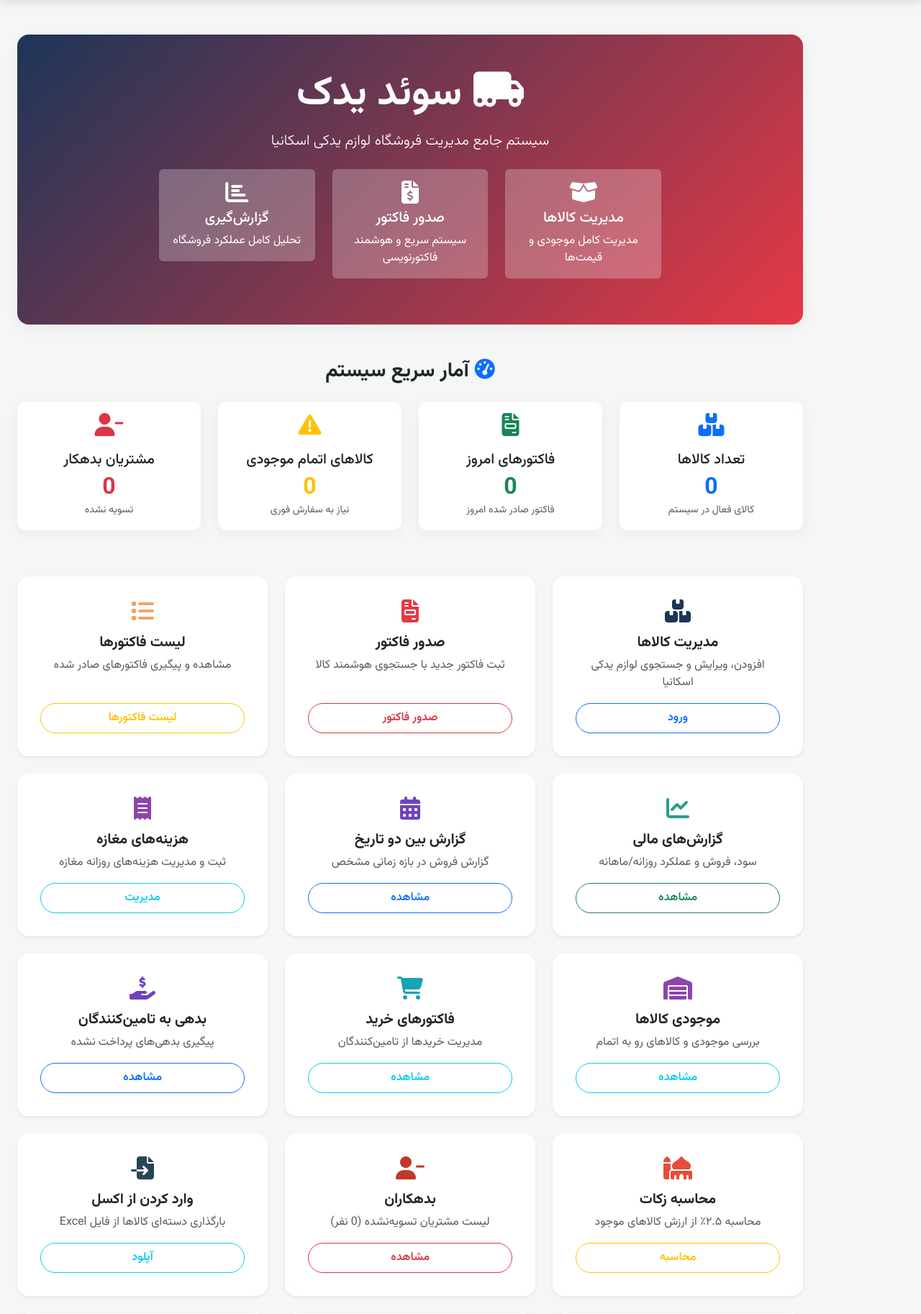
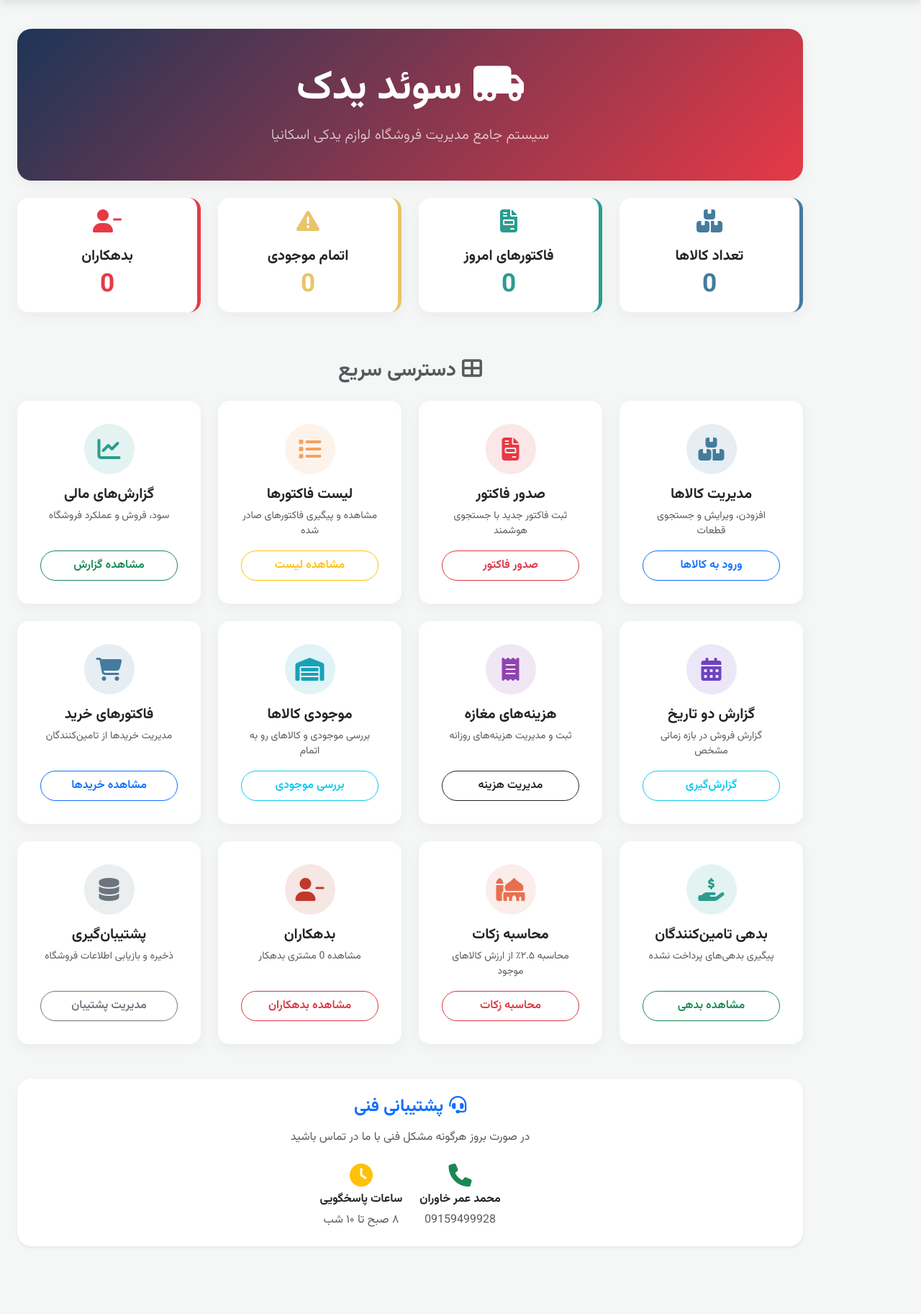
Before and after one commit to irancell939-dotcom/swed_yadak, a Flask app: template templates/index.html in a window 1280 px wide. Shown: the part 72-1898 px from the top of the page at 72% size. Run offline with Flask 3, Linux system fonts and the light colour scheme; the template is opened without the code that fills it, so the values that code supplies are empty; parts of the project's set-up code (start-up, migrations or seed data) failed here and were passed over; some libraries are stand-ins or nearby versions.

Commit message:
Update index.html

```diff
--- a/templates/index.html
+++ b/templates/index.html
@@ -1,167 +1,125 @@
 {% extends "base.html" %}
 {% block title %}خانه - سوئد یدک{% endblock %}
 {% block content %}
-<div class="container py-4" dir="rtl">
+<div class="container py-3" dir="rtl">
+
     <!-- هدر خوش‌آمدگویی -->
-    <div class="row mb-5">
+    <div class="row mb-4">
         <div class="col-12">
-            <div class="card bg-gradient-primary text-white">
+            <div class="card text-white" style="background: linear-gradient(135deg, #1d3557 0%, #e63946 100%); border-radius: 20px;">
                 <div class="card-body text-center py-5">
                     <h1 class="display-4 fw-bold mb-3">
                         <i class="fas fa-truck-moving me-3"></i>سوئد یدک
                     </h1>
-                    <p class="lead mb-4">سیستم جامع مدیریت فروشگاه لوازم یدکی اسکانیا</p>
-                    <div class="row justify-content-center">
-                        <div class="col-md-8">
-                            <div class="row text-center">
-                                <div class="col-md-4 mb-3">
-                                    <div class="p-3 bg-white bg-opacity-25 rounded">
-                                        <i class="fas fa-box-open fa-2x mb-2"></i>
-                                        <h5>مدیریت کالاها</h5>
-                                        <p class="mb-0">مدیریت کامل موجودی و قیمت‌ها</p>
-                                    </div>
-                                </div>
-                                <div class="col-md-4 mb-3">
-                                    <div class="p-3 bg-white bg-opacity-25 rounded">
-                                        <i class="fas fa-file-invoice-dollar fa-2x mb-2"></i>
-                                        <h5>صدور فاکتور</h5>
-                                        <p class="mb-0">سیستم سریع و هوشمند فاکتورنویسی</p>
-                                    </div>
-                                </div>
-                                <div class="col-md-4 mb-3">
-                                    <div class="p-3 bg-white bg-opacity-25 rounded">
-                                        <i class="fas fa-chart-bar fa-2x mb-2"></i>
-                                        <h5>گزارش‌گیری</h5>
-                                        <p class="mb-0">تحلیل کامل عملکرد فروشگاه</p>
-                                    </div>
-                                </div>
-                            </div>
-                        </div>
-                    </div>
+                    <p class="lead mb-0 opacity-75">سیستم جامع مدیریت فروشگاه لوازم یدکی اسکانیا</p>
                 </div>
             </div>
         </div>
     </div>
 
-    <!-- آمار سریع -->
+    <!-- آمار سریع (کارت‌های رنگی) -->
     <div class="row mb-5">
-        <div class="col-12">
-            <h3 class="fw-bold mb-4 text-center">
-                <i class="fas fa-tachometer-alt me-2 text-primary"></i>آمار سریع سیستم
-            </h3>
-        </div>
         <div class="col-md-3 mb-3">
-            <div class="card stat-card border-primary">
+            <div class="card stat-card" style="border-right: 5px solid #457b9d; background: #fff;">
                 <div class="card-body text-center">
                     <div class="mb-3">
-                        <i class="fas fa-boxes fa-2x text-primary"></i>
+                        <i class="fas fa-boxes fa-2x" style="color: #457b9d;"></i>
                     </div>
-                    <h5 class="card-title">تعداد کالاها</h5>
-                    <p class="display-6 text-primary mb-0" id="productsCount">0</p>
-                    <small class="text-muted">کالای فعال در سیستم</small>
+                    <h5 class="card-title fw-bold">تعداد کالاها</h5>
+                    <p class="display-6 fw-bold mb-0" style="color: #457b9d;" id="productsCount">0</p>
                 </div>
             </div>
         </div>
         <div class="col-md-3 mb-3">
-            <div class="card stat-card border-success">
+            <div class="card stat-card" style="border-right: 5px solid #2a9d8f; background: #fff;">
                 <div class="card-body text-center">
                     <div class="mb-3">
-                        <i class="fas fa-file-invoice fa-2x text-success"></i>
+                        <i class="fas fa-file-invoice fa-2x" style="color: #2a9d8f;"></i>
                     </div>
-                    <h5 class="card-title">فاکتورهای امروز</h5>
-                    <p class="display-6 text-success mb-0" id="todayInvoices">0</p>
-                    <small class="text-muted">فاکتور صادر شده امروز</small>
+                    <h5 class="card-title fw-bold">فاکتورهای امروز</h5>
+                    <p class="display-6 fw-bold mb-0" style="color: #2a9d8f;" id="todayInvoices">0</p>
                 </div>
             </div>
         </div>
         <div class="col-md-3 mb-3">
-            <div class="card stat-card border-warning">
+            <div class="card stat-card" style="border-right: 5px solid #e9c46a; background: #fff;">
                 <div class="card-body text-center">
                     <div class="mb-3">
-                        <i class="fas fa-exclamation-triangle fa-2x text-warning"></i>
+                        <i class="fas fa-exclamation-triangle fa-2x" style="color: #e9c46a;"></i>
                     </div>
-                    <h5 class="card-title">کالاهای اتمام موجودی</h5>
-                    <p class="display-6 text-warning mb-0" id="outOfStockCount">0</p>
-                    <small class="text-muted">نیاز به سفارش فوری</small>
+                    <h5 class="card-title fw-bold">اتمام موجودی</h5>
+                    <p class="display-6 fw-bold mb-0" style="color: #e9c46a;" id="outOfStockCount">0</p>
                 </div>
             </div>
         </div>
         <div class="col-md-3 mb-3">
-            <div class="card stat-card border-danger">
+            <div class="card stat-card" style="border-right: 5px solid #e63946; background: #fff;">
                 <div class="card-body text-center">
                     <div class="mb-3">
-                        <i class="fas fa-user-minus fa-2x text-danger"></i>
+                        <i class="fas fa-user-minus fa-2x" style="color: #e63946;"></i>
                     </div>
-                    <h5 class="card-title">مشتریان بدهکار</h5>
-                    <p class="display-6 text-danger mb-0">{{ debtors_count or 0 }}</p>
-                    <small class="text-muted">تسویه نشده</small>
+                    <h5 class="card-title fw-bold">بدهکاران</h5>
+                    <p class="display-6 fw-bold mb-0" style="color: #e63946;">{{ debtors_count or 0 }}</p>
                 </div>
             </div>
         </div>
     </div>
 
-    <!-- کارت‌های اصلی -->
+    <!-- کارت‌های اصلی منو (با دکمه‌های رنگی) -->
+    <h3 class="fw-bold mb-4 text-center text-muted"><i class="fas fa-th-large me-2"></i>دسترسی سریع</h3>
     <div class="row g-4">
-        {% set debtors_text = 'لیست مشتریان تسویه‌نشده (' ~ (debtors_count or 0) ~ ' نفر)' %}
+        {% set debtors_text = 'مشاهده ' ~ (debtors_count or 0) ~ ' مشتری بدهکار' %}
         {% set cards = [
-            {'icon':'fas fa-boxes','color':'#1d3557','title':'مدیریت کالاها','text':'افزودن، ویرایش و جستجوی لوازم یدکی اسکانیا','url':url_for('products'),'btn':'ورود','btn_color':'primary'},
-            {'icon':'fas fa-file-invoice','color':'#e63946','title':'صدور فاکتور','text':'ثبت فاکتور جدید با جستجوی هوشمند کالا','url':url_for('invoice'),'btn':'صدور فاکتور','btn_color':'danger'},
-            {'icon':'fas fa-list','color':'#f4a261','title':'لیست فاکتورها','text':'مشاهده و پیگیری فاکتورهای صادر شده','url':url_for('invoices'),'btn':'لیست فاکتورها','btn_color':'warning'},
-            {'icon':'fas fa-chart-line','color':'#2a9d8f','title':'گزارش‌های مالی','text':'سود، فروش و عملکرد روزانه/ماهانه','url':url_for('reports'),'btn':'مشاهده','btn_color':'success'},
-            {'icon':'fas fa-calendar-alt','color':'#6f42c1','title':'گزارش بین دو تاریخ','text':'گزارش فروش در بازه زمانی مشخص','url':url_for('date_range_report'),'btn':'مشاهده','btn_color':'primary'},
-            {'icon':'fas fa-receipt','color':'#8e44ad','title':'هزینه‌های مغازه','text':'ثبت و مدیریت هزینه‌های روزانه مغازه','url':url_for('shop_expenses'),'btn':'مدیریت','btn_color':'info'},
-            {'icon':'fas fa-warehouse','color':'#8e44ad','title':'موجودی کالاها','text':'بررسی موجودی و کالاهای رو به اتمام','url':url_for('stock_report'),'btn':'مشاهده','btn_color':'info'},
-            {'icon':'fas fa-shopping-cart','color':'#17a2b8','title':'فاکتورهای خرید','text':'مدیریت خریدها از تامین‌کنندگان','url':url_for('purchase_invoices_list'),'btn':'مشاهده','btn_color':'info'},
-            {'icon':'fas fa-hand-holding-usd','color':'#6f42c1','title':'بدهی به تامین‌کنندگان','text':'پیگیری بدهی‌های پرداخت نشده','url':url_for('supplier_debts'),'btn':'مشاهده','btn_color':'primary'},
-            {'icon':'fas fa-mosque','color':'#e74c3c','title':'محاسبه زکات','text':'محاسبه ۲.۵٪ از ارزش کالاهای موجود','url':url_for('zakat_calculator'),'btn':'محاسبه','btn_color':'warning'},
-            {'icon':'fas fa-user-minus','color':'#c0392b','title':'بدهکاران','text': debtors_text,'url':url_for('debtors'),'btn':'مشاهده','btn_color':'danger'},
-            {'icon':'fas fa-file-import','color':'#264653','title':'وارد کردن از اکسل','text':'بارگذاری دسته‌ای کالاها از فایل Excel','url':url_for('products') ~ "#upload",'btn':'آپلود','btn_color':'info'},
-            {'icon':'fas fa-database','color':'#8e44ad','title':'پشتیبان‌گیری','text':'ذخیره و بازیابی اطلاعات فروشگاه','url':url_for('backup_page'),'btn':'مدیریت','btn_color':'secondary'},
-            {'icon':'fas fa-users-cog','color':'#2c3e50','title':'مدیریت کاربران','text':'مدیریت دسترسی کاربران سیستم','url':url_for('users_management'),'btn':'مدیریت','btn_color':'dark'},
-            {'icon':'fas fa-info-circle','color':'#16a085','title':'درباره برنامه','text':'اطلاعات فنی و راهنمای استفاده','url':url_for('about'),'btn':'مشاهده','btn_color':'success'}
+            {'icon':'fas fa-boxes','color':'#457b9d','title':'مدیریت کالاها','text':'افزودن، ویرایش و جستجوی قطعات','url':url_for('products'),'btn':'ورود به کالاها','btn_color':'primary'},
+            {'icon':'fas fa-file-invoice','color':'#e63946','title':'صدور فاکتور','text':'ثبت فاکتور جدید با جستجوی هوشمند','url':url_for('invoice'),'btn':'صدور فاکتور','btn_color':'danger'},
+            {'icon':'fas fa-list','color':'#f4a261','title':'لیست فاکتورها','text':'مشاهده و پیگیری فاکتورهای صادر شده','url':url_for('invoices'),'btn':'مشاهده لیست','btn_color':'warning'},
+            {'icon':'fas fa-chart-line','color':'#2a9d8f','title':'گزارش‌های مالی','text':'سود، فروش و عملکرد فروشگاه','url':url_for('reports'),'btn':'مشاهده گزارش','btn_color':'success'},
+            {'icon':'fas fa-calendar-alt','color':'#6f42c1','title':'گزارش دو تاریخ','text':'گزارش فروش در بازه زمانی مشخص','url':url_for('date_range_report'),'btn':'گزارش‌گیری','btn_color':'info'},
+            {'icon':'fas fa-receipt','color':'#8e44ad','title':'هزینه‌های مغازه','text':'ثبت و مدیریت هزینه‌های روزانه','url':url_for('shop_expenses'),'btn':'مدیریت هزینه','btn_color':'dark'},
+            {'icon':'fas fa-warehouse','color':'#17a2b8','title':'موجودی کالاها','text':'بررسی موجودی و کالاهای رو به اتمام','url':url_for('stock_report'),'btn':'بررسی موجودی','btn_color':'info'},
+            {'icon':'fas fa-shopping-cart','color':'#457b9d','title':'فاکتورهای خرید','text':'مدیریت خریدها از تامین‌کنندگان','url':url_for('purchase_invoices_list'),'btn':'مشاهده خریدها','btn_color':'primary'},
+            {'icon':'fas fa-hand-holding-usd','color':'#2a9d8f','title':'بدهی تامین‌کنندگان','text':'پیگیری بدهی‌های پرداخت نشده','url':url_for('supplier_debts'),'btn':'مشاهده بدهی','btn_color':'success'},
+            {'icon':'fas fa-mosque','color':'#e76f51','title':'محاسبه زکات','text':'محاسبه ۲.۵٪ از ارزش کالاهای موجود','url':url_for('zakat_calculator'),'btn':'محاسبه زکات','btn_color':'danger'},
+            {'icon':'fas fa-user-minus','color':'#c0392b','title':'بدهکاران','text': debtors_text,'url':url_for('debtors'),'btn':'مشاهده بدهکاران','btn_color':'danger'},
+            {'icon':'fas fa-database','color':'#6c757d','title':'پشتیبان‌گیری','text':'ذخیره و بازیابی اطلاعات فروشگاه','url':url_for('backup_page'),'btn':'مدیریت پشتیبان','btn_color':'secondary'},
         ] %}
 
         {% for card in cards %}
-        <div class="col-md-6 col-lg-4">
-            <div class="card h-100 border-0 shadow-sm card-hover text-center p-3">
-                <div class="card-body d-flex flex-column">
-                    <i class="{{ card.icon }} fa-2x mb-3" style="color: {{ card.color }};"></i>
-                    <h5 class="card-title fw-bold">{{ card.title }}</h5>
-                    <p class="card-text text-muted flex-grow-1">{{ card.text|safe }}</p>
-                    <a href="{{ card.url }}" class="btn btn-outline-{{ card.btn_color }} rounded-pill px-4 mt-auto">{{ card.btn }}</a>
+        <div class="col-md-6 col-lg-4 col-xl-3">
+            <div class="card h-100 text-center p-3">
+                <div class="card-body d-flex flex-column align-items-center">
+                    <div class="rounded-circle d-flex align-items-center justify-content-center mb-3"
+                         style="width: 70px; height: 70px; background: {{ card.color }}20; color: {{ card.color }};">
+                        <i class="{{ card.icon }} fa-2x"></i>
+                    </div>
+                    <h5 class="card-title fw-bold mb-2">{{ card.title }}</h5>
+                    <p class="card-text text-muted small flex-grow-1">{{ card.text|safe }}</p>
+                    <a href="{{ card.url }}" class="btn btn-outline-{{ card.btn_color }} rounded-pill px-4 mt-auto w-100">{{ card.btn }}</a>
                 </div>
             </div>
         </div>
         {% endfor %}
     </div>
 
-    <!-- بخش اطلاع‌رسانی -->
-    <div class="row mt-5">
+    <!-- بخش پشتیبانی -->
+    <div class="row mt-5 mb-4">
         <div class="col-12">
-            <div class="card bg-light border-0">
+            <div class="card bg-white border-0 shadow-sm" style="border-radius: 20px;">
                 <div class="card-body text-center py-4">
-                    <h4 class="fw-bold mb-3">
-                        <i class="fas fa-headset me-2 text-primary"></i>پشتیبانی فنی
+                    <h4 class="fw-bold mb-3 text-primary">
+                        <i class="fas fa-headset me-2"></i>پشتیبانی فنی
                     </h4>
-                    <p class="lead mb-4">در صورت بروز هرگونه مشکل فنی یا نیاز به راهنمایی با پشتیبانی فنی تماس بگیرید</p>
-                    <div class="row justify-content-center">
-                        <div class="col-md-6">
-                            <div class="d-flex justify-content-around">
-                                <div class="text-center">
-                                    <i class="fas fa-phone fa-2x text-success mb-2"></i>
-                                    <h6>محمد عمر خاوران</h6>
-                                    <p class="mb-1">
-                                        <a href="tel:09159499928" class="text-decoration-none">09159499928</a>
-                                    </p>
-                                    <small class="text-muted">پشتیبانی فنی</small>
-                                </div>
-                                <div class="text-center">
-                                    <i class="fas fa-clock fa-2x text-warning mb-2"></i>
-                                    <h6>ساعات پاسخگویی</h6>
-                                    <p class="mb-1">۸ صبح تا ۱۰ شب</p>
-                                    <small class="text-muted">همه روزه</small>
-                                </div>
-                            </div>
+                    <p class="text-muted mb-4">در صورت بروز هرگونه مشکل فنی با ما در تماس باشید</p>
+                    <div class="d-flex justify-content-center gap-4">
+                        <div class="text-center">
+                            <i class="fas fa-phone fa-2x text-success mb-2"></i>
+                            <h6 class="fw-bold">محمد عمر خاوران</h6>
+                            <a href="tel:09159499928" class="text-decoration-none text-muted">09159499928</a>
+                        </div>
+                        <div class="text-center">
+                            <i class="fas fa-clock fa-2x text-warning mb-2"></i>
+                            <h6 class="fw-bold">ساعات پاسخگویی</h6>
+                            <span class="text-muted">۸ صبح تا ۱۰ شب</span>
                         </div>
                     </div>
                 </div>
@@ -170,73 +128,55 @@
     </div>
 </div>
 
-<!-- استایل‌های زیبا برای کارت‌ها -->
+<!-- استایل اختصاصی این صفحه -->
 <style>
-.card-hover {
-    transition: all 0.3s ease-in-out;
-    border-radius: 1rem;
-}
-.card-hover:hover {
-    transform: translateY(-6px);
-    box-shadow: 0 0.75rem 1.5rem rgba(0, 0, 0, 0.15);
-}
-.stat-card {
-    transition: transform 0.3s ease;
-    border-radius: 12px;
-}
-.stat-card:hover {
-    transform: translateY(-3px);
-}
-.bg-gradient-primary {
-    background: linear-gradient(135deg, #1d3557 0%, #e63946 100%);
-}
-.display-6 {
-    font-size: 2rem;
-    font-weight: 700;
-}
+    .stat-card {
+        transition: transform 0.3s ease, box-shadow 0.3s ease;
+    }
+    .stat-card:hover {
+        transform: translateY(-5px);
+        box-shadow: 0 10px 20px rgba(0,0,0,0.1);
+    }
+    .display-6 {
+        font-size: 2.2rem;
+    }
+    /* افکت برای دکمه‌های کارت */
+    .card .btn {
+        font-weight: 600;
+        transition: all 0.3s;
+    }
+    .card .btn:hover {
+        background-color: var(--bs-btn-hover-bg);
+        color: white !important;
+    }
 </style>
 
 <script>
-// لود آمار سریع
 document.addEventListener('DOMContentLoaded', function() {
     loadQuickStats();
 });
 
 function loadQuickStats() {
-    // تعداد کالاها
     fetch('/api/search_products_all?q=')
         .then(response => response.json())
         .then(data => {
             document.getElementById('productsCount').textContent = data.length;
+            const outOfStock = data.filter(product => product.stock === 0);
+            document.getElementById('outOfStockCount').textContent = outOfStock.length;
         })
-        .catch(error => {
-            console.error('Error loading products count:', error);
-        });
+        .catch(error => console.error('Error:', error));
 
-    // تعداد فاکتورهای امروز
     const today = new Date().toLocaleDateString('fa-IR');
     fetch('/api/shop_expenses?start_date=' + today + '&end_date=' + today)
         .then(response => response.json())
         .then(data => {
-            document.getElementById('todayInvoices').textContent = data.length;
+            if(Array.isArray(data)) {
+                document.getElementById('todayInvoices').textContent = data.length;
+            }
         })
-        .catch(error => {
-            console.error('Error loading today invoices:', error);
-        });
-
-    // کالاهای اتمام موجودی
-    fetch('/api/search_products_all?q=')
-        .then(response => response.json())
-        .then(data => {
-            const outOfStock = data.filter(product => product.stock === 0);
-            document.getElementById('outOfStockCount').textContent = outOfStock.length;
-        })
-        .catch(error => {
-            console.error('Error loading out of stock count:', error);
-        });
+        .catch(error => console.error('Error:', error));
 }
 
-// به‌روزرسانی هر 30 ثانیه
 setInterval(loadQuickStats, 30000);
 </script>
 {% endblock %}
```
